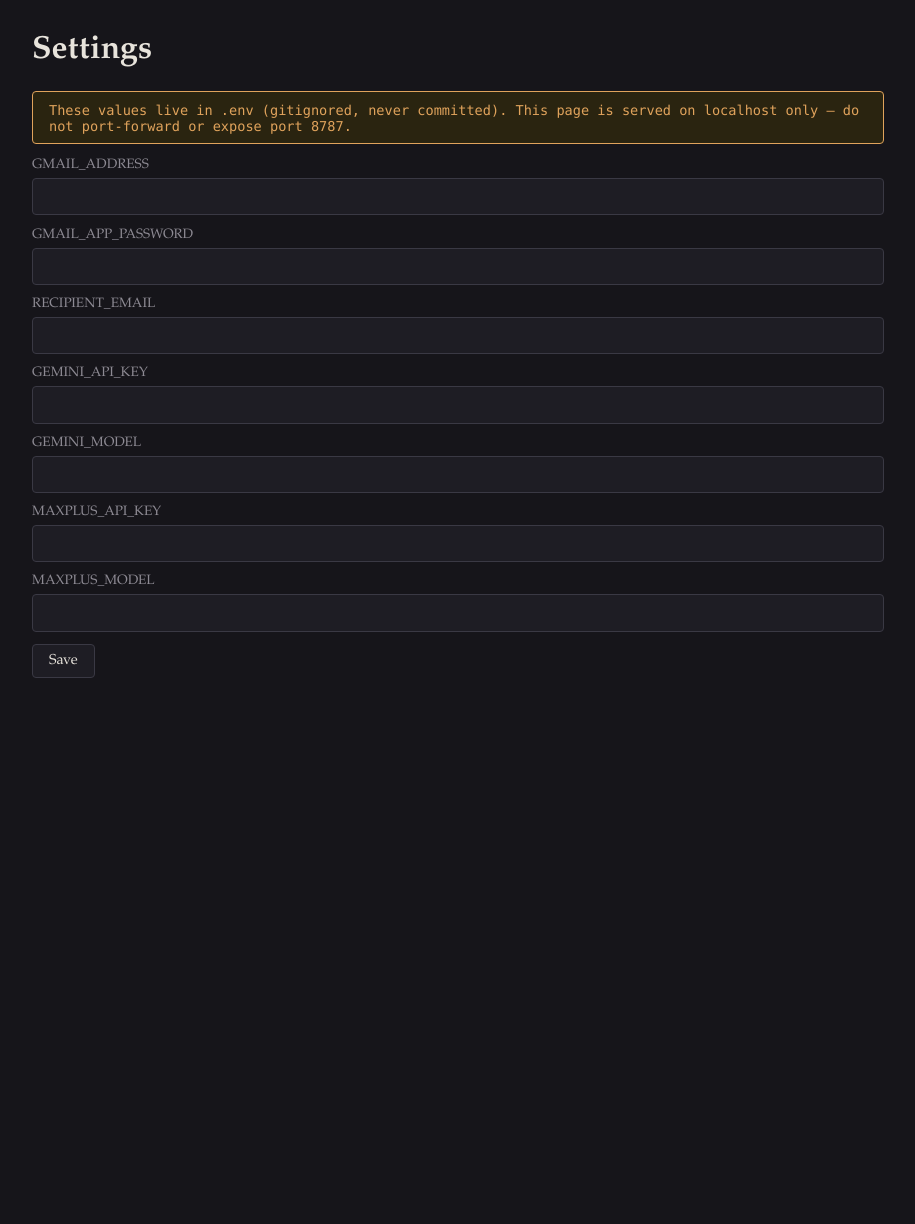
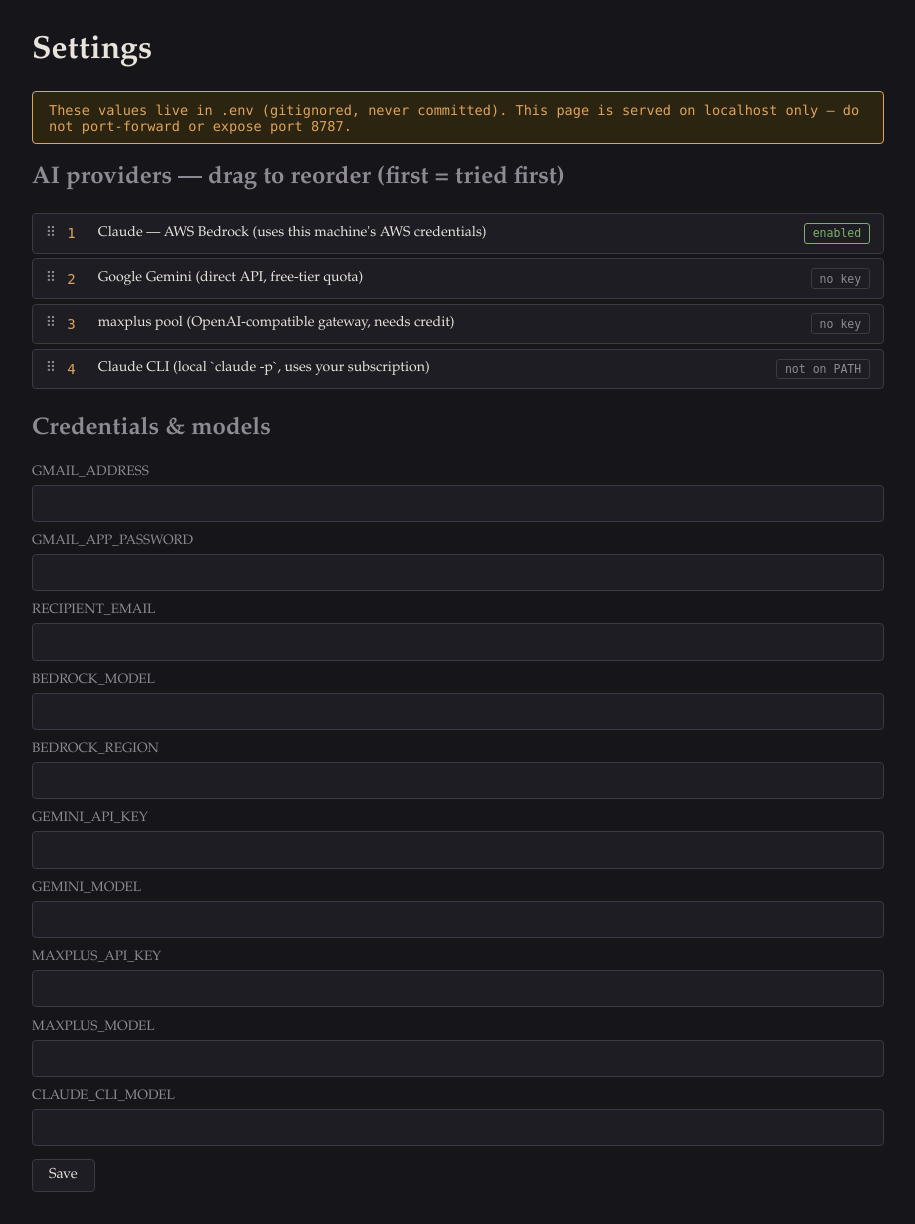
Before and after one commit to Jarkius/ai-briefing, a FastAPI app: page /settings in a window 1280 px wide. Shown: the part 49-1273 px from the top of the page, without its empty margins (182-1097 px from the left). Before the commit the page ends 727 px from the top, so only its background shows below. Run offline with FastAPI, Linux system fonts and the light colour scheme; some libraries are stand-ins or nearby versions.

Commit message:
Configurable AI provider chain with Claude-on-Bedrock as default first tier
The Generate phase's provider order is now data (PROVIDER_ORDER in
.env), not code: bedrock, gemini, maxplus, claude-cli by default, each
tier skipped when unconfigured and falling through on failure. New
bedrock tier uses the AnthropicBedrock client with the machine's AWS
credentials — the same chain Claude Code runs on — model
global.anthropic.claude-sonnet-4-5 (probed accessible on this account;
the Mantle endpoint and 4.6 IDs are not authorized). Provider call
table is late-bound via globals() so tests can monkeypatch tiers.

Settings tab: drag-to-reorder provider list (first = tried first) with
live availability badges (key set / installed / no key), persisted to
PROVIDER_ORDER and applied immediately via config.reload(). Bedrock
model/region and Claude CLI model are now editable too.

Caught in testing: generator unit tests were making LIVE Bedrock calls
once real AWS creds satisfied the default chain — added an autouse
fixture pinning BEDROCK_ENABLED=False and the legacy order for that
module. Live-verified: _grok_call served by Bedrock end-to-end.
156 tests green.

Co-Authored-By: Claude Fable 5 <noreply@anthropic.com>

```diff
--- a/pyproject.toml
+++ b/pyproject.toml
@@ -13,6 +13,7 @@ dependencies = [
     "google-auth>=2.30.0",
     "google-auth-oauthlib>=1.2.0",
     "google-api-python-client>=2.130.0",
+    "anthropic[bedrock]>=0.40.0",
 ]
 
 [project.optional-dependencies]
--- a/src/briefing/generator.py
+++ b/src/briefing/generator.py
@@ -325,40 +325,102 @@ def _claude_cli_call(system: str, user: str) -> str:
     return result.stdout.strip()
 
 
-def _grok_call(system: str, user: str, max_attempts: int = 4) -> str:
-    """Provider chain: maxplus first (if MAXPLUS_API_KEY is set), then the
-    direct Gemini API (if GEMINI_API_KEY is set), then the local Claude CLI
-    (if enabled and installed) as the final safety net. API tiers come
-    first since they're faster and don't consume the interactive Claude
-    session pool. Each tier logs its failure and falls through; raises the
-    last provider's error if every configured tier fails."""
+def _bedrock_call(system: str, user: str, max_attempts: int) -> str:
+    """Claude on AWS Bedrock, authenticated via the machine's AWS credentials
+    (same chain Claude Code uses under CLAUDE_CODE_USE_BEDROCK). Lazy import:
+    the anthropic SDK is only needed when this tier is enabled and reached."""
+    from anthropic import AnthropicBedrock
+
+    client = AnthropicBedrock(aws_region=config.BEDROCK_REGION)
     last_error = None
-    if config.MAXPLUS_API_KEY:
+    for attempt in range(max_attempts):
         try:
-            return _maxplus_call(system, user, max_attempts)
+            response = client.messages.create(
+                model=config.BEDROCK_MODEL,
+                max_tokens=4000,
+                system=system,
+                messages=[{"role": "user", "content": user}],
+            )
+            text = next((b.text for b in response.content if b.type == "text"), None)
+            if not text:
+                raise ValueError("Bedrock response contained no text block")
+            return text
+        except Exception as e:
+            # Auth/permission/validation errors are deterministic — fail fast
+            # to the next provider instead of burning the backoff budget.
+            name = type(e).__name__
+            if name in ("PermissionDeniedError", "AuthenticationError", "BadRequestError", "NotFoundError"):
+                log(f"  Bedrock call failed fast: {name}: {str(e)[:200]}")
+                raise
+            last_error = e
+            log(f"  Bedrock call failed (attempt {attempt + 1}/{max_attempts}): {name}: {str(e)[:200]}")
+            if attempt < max_attempts - 1:
+                time.sleep(10 * (2 ** attempt))
+    raise last_error
+
+
+def _claude_cli_tier(system: str, user: str, max_attempts: int) -> str:
+    """Claude CLI with retries — often the LAST tier, so a single transient
+    blip here kills the whole run (observed 2026-07-26 10:17)."""
+    last_error = None
+    for attempt in range(3):
+        try:
+            return _claude_cli_call(system, user)
         except Exception as e:
             last_error = e
-            log(f"  maxplus unavailable ({e}) — falling back to Gemini direct…")
-    if config.GEMINI_API_KEY:
+            log(f"  Claude CLI failed (attempt {attempt + 1}/3): {e}")
+            if attempt < 2:
+                time.sleep(15 * (attempt + 1))
+    raise last_error
+
+
+def _provider_available(name: str) -> bool:
+    if name == "bedrock":
+        return config.BEDROCK_ENABLED
+    if name == "maxplus":
+        return bool(config.MAXPLUS_API_KEY)
+    if name == "gemini":
+        return bool(config.GEMINI_API_KEY)
+    if name == "claude-cli":
+        return config.CLAUDE_CLI_ENABLED and _claude_cli_available()
+    return False
+
+
+# Names, not references — resolved via globals() at call time so the
+# functions stay late-bound (test monkeypatching, future hot-reload).
+_PROVIDER_CALLS = {
+    "bedrock": "_bedrock_call",
+    "maxplus": "_maxplus_call",
+    "gemini": "_gemini_call",
+    "claude-cli": "_claude_cli_tier",
+}
+
+
+def _grok_call(system: str, user: str, max_attempts: int = 4) -> str:
+    """Provider chain, ordered by config.PROVIDER_ORDER (editable in .env /
+    the panel's Settings tab — default: bedrock, gemini, maxplus, claude-cli).
+    Each configured+available tier is tried in order; failures log and fall
+    through; raises the last provider's error if every tier fails."""
+    last_error = None
+    tried_any = False
+    for name in config.PROVIDER_ORDER:
+        if name not in _PROVIDER_CALLS:
+            log(f"  unknown provider '{name}' in PROVIDER_ORDER — skipping")
+            continue
+        if not _provider_available(name):
+            continue
+        tried_any = True
         try:
-            return _gemini_call(system, user, max_attempts)
+            return globals()[_PROVIDER_CALLS[name]](system, user, max_attempts)
         except Exception as e:
             last_error = e
-            log(f"  Gemini direct failed: {e}")
-    if config.CLAUDE_CLI_ENABLED and _claude_cli_available():
-        # Retries like the API tiers get — this is the LAST tier, so a single
-        # transient blip here kills the whole run (observed 2026-07-26 10:17:
-        # one unexplained exit-1 with every manual repro succeeding).
-        for attempt in range(3):
-            try:
-                return _claude_cli_call(system, user)
-            except Exception as e:
-                last_error = e
-                log(f"  Claude CLI failed (attempt {attempt + 1}/3): {e}")
-                if attempt < 2:
-                    time.sleep(15 * (attempt + 1))
-    if last_error is None:
-        raise RuntimeError("No AI provider configured: set MAXPLUS_API_KEY or GEMINI_API_KEY")
+            log(f"  provider '{name}' failed: {e}")
+    if not tried_any or last_error is None:
+        raise RuntimeError(
+            "No AI provider available: configure one of PROVIDER_ORDER "
+            f"({', '.join(config.PROVIDER_ORDER)}) — set an API key, enable "
+            "Bedrock (AWS credentials), or install the claude CLI"
+        )
     raise last_error
 
 
--- a/src/panel/app.py
+++ b/src/panel/app.py
@@ -350,8 +350,37 @@ async def schedule_save(hour: int = Form(...), minute: int = Form(...)):
 # Only these keys are exposed/editable — the .env may hold other tooling vars.
 SETTINGS_KEYS = [
     "GMAIL_ADDRESS", "GMAIL_APP_PASSWORD", "RECIPIENT_EMAIL",
+    "PROVIDER_ORDER",
+    "BEDROCK_MODEL", "BEDROCK_REGION",
     "GEMINI_API_KEY", "GEMINI_MODEL", "MAXPLUS_API_KEY", "MAXPLUS_MODEL",
+    "CLAUDE_CLI_MODEL",
 ]
+
+KNOWN_PROVIDERS = ["bedrock", "gemini", "maxplus", "claude-cli"]
+
+PROVIDER_LABELS = {
+    "bedrock": "Claude — AWS Bedrock (uses this machine's AWS credentials)",
+    "gemini": "Google Gemini (direct API, free-tier quota)",
+    "maxplus": "maxplus pool (OpenAI-compatible gateway, needs credit)",
+    "claude-cli": "Claude CLI (local `claude -p`, uses your subscription)",
+}
+
+
+def _provider_status(name: str) -> str:
+    """Availability badge for the settings page — mirrors the generator's
+    own _provider_available logic without importing its call table."""
+    if name == "bedrock":
+        return "enabled" if config.BEDROCK_ENABLED else "disabled"
+    if name == "gemini":
+        return "key set" if config.GEMINI_API_KEY else "no key"
+    if name == "maxplus":
+        return "key set" if config.MAXPLUS_API_KEY else "no key"
+    if name == "claude-cli":
+        import shutil as _shutil
+        if not config.CLAUDE_CLI_ENABLED:
+            return "disabled"
+        return "installed" if _shutil.which("claude") else "not on PATH"
+    return "?"
 
 
 def _read_env_lines() -> list[str]:
@@ -363,15 +392,35 @@ def _read_env_lines() -> list[str]:
 
 @app.get("/settings", response_class=HTMLResponse)
 async def settings_page(request: Request):
-    values = {k: os.environ.get(k, "") for k in SETTINGS_KEYS}
+    values = {k: os.environ.get(k, "") for k in SETTINGS_KEYS if k != "PROVIDER_ORDER"}
+    # Current order first, then any known provider not yet in the list
+    order = [p for p in config.PROVIDER_ORDER if p in KNOWN_PROVIDERS]
+    order += [p for p in KNOWN_PROVIDERS if p not in order]
+    providers = [
+        {"name": p, "label": PROVIDER_LABELS[p], "status": _provider_status(p)}
+        for p in order
+    ]
     return templates.TemplateResponse(
-        request, "settings.html", {"active": "settings", "values": values}
+        request, "settings.html",
+        {"active": "settings", "values": values, "providers": providers},
     )
 
 
 @app.post("/settings", response_class=HTMLResponse)
 async def settings_save(request: Request):
     form = await request.form()
+    form = dict(form)
+    # provider_order arrives as an ordered list of hidden inputs (one per
+    # row, in display order) — join into the env value.
+    order = [
+        v for k, v in sorted(
+            ((k, v) for k, v in form.items() if k.startswith("provider_order_")),
+            key=lambda kv: int(kv[0].rsplit("_", 1)[1]),
+        )
+        if v in KNOWN_PROVIDERS
+    ]
+    if order:
+        form["PROVIDER_ORDER"] = ",".join(order)
     # Rewrite only known keys in place, preserving unrelated lines/comments.
     # Values are NEVER logged (plan step 15).
     lines = _read_env_lines()
--- a/src/panel/static/panel.css
+++ b/src/panel/static/panel.css
@@ -82,6 +82,22 @@ textarea, input[type="text"], input[type="password"], input[type="time"], select
 .settings-form label { display: block; margin: 0.7rem 0; font-size: 0.85rem; color: var(--muted); }
 .settings-form input { margin-top: 0.25rem; }
 
+.provider-list { list-style: none; padding: 0; margin: 0.4rem 0; }
+.provider-row {
+  display: flex; align-items: center; gap: 0.7rem;
+  padding: 0.55rem 0.8rem; margin: 0.3rem 0;
+  background: var(--panel); border: 1px solid #3a3944; border-radius: 4px;
+  cursor: grab; font-size: 0.88rem;
+}
+.provider-row:active { cursor: grabbing; }
+.grip { color: var(--muted); }
+.p-rank { font-family: ui-monospace, monospace; color: var(--accent); width: 1.2rem; }
+.p-label { flex: 1; }
+.p-status { font-family: ui-monospace, monospace; font-size: 0.72rem; padding: 0.15rem 0.5rem;
+  border-radius: 3px; border: 1px solid; }
+.p-status.ok { color: var(--ok); border-color: var(--ok); }
+.p-status.off { color: var(--muted); border-color: #3a3944; }
+
 .phase-strip { display: flex; gap: 0.6rem; flex-wrap: wrap; margin: 0.6rem 0 1rem; }
 .phase { font-family: ui-monospace, Menlo, monospace; font-size: 0.78rem;
   padding: 0.3rem 0.7rem; border-radius: 3px; border: 1px solid #3a3944; color: var(--muted); }
--- a/src/panel/templates/settings.html
+++ b/src/panel/templates/settings.html
@@ -3,7 +3,22 @@
 <h1>Settings</h1>
 <div class="banner banner-warn">These values live in .env (gitignored, never committed). This page is served on
 localhost only — do not port-forward or expose port 8787.</div>
-<form hx-post="/settings" hx-target="#banner" hx-swap="innerHTML" class="settings-form">
+
+<form hx-post="/settings" hx-target="#banner" hx-swap="innerHTML" class="settings-form" id="settings-form">
+
+  <h2 class="muted">AI providers — drag to reorder (first = tried first)</h2>
+  <ul class="provider-list" id="provider-list">
+    {% for p in providers %}
+    <li class="provider-row" draggable="true" data-provider="{{ p.name }}">
+      <span class="grip">⠿</span>
+      <span class="p-rank">{{ loop.index }}</span>
+      <span class="p-label">{{ p.label }}</span>
+      <span class="p-status {{ 'ok' if p.status in ('enabled', 'key set', 'installed') else 'off' }}">{{ p.status }}</span>
+    </li>
+    {% endfor %}
+  </ul>
+
+  <h2 class="muted" style="margin-top:1.6rem">Credentials & models</h2>
   {% for key, val in values.items() %}
   <label>{{ key }}
     <input type="{{ 'password' if 'PASSWORD' in key or 'KEY' in key else 'text' }}"
@@ -13,4 +28,26 @@ localhost only — do not port-forward or expose port 8787.</div>
   <div class="actions" style="margin-top:0.8rem"><button type="submit">Save</button></div>
 </form>
 <div id="banner"></div>
+
+<script>
+// Drag-to-reorder for the provider list; on submit, inject hidden inputs
+// provider_order_0..n reflecting the display order.
+const list = document.getElementById('provider-list');
+let dragging = null;
+list.addEventListener('dragstart', e => { dragging = e.target.closest('.provider-row'); });
+list.addEventListener('dragover', e => {
+  e.preventDefault();
+  const over = e.target.closest('.provider-row');
+  if (!over || over === dragging) return;
+  const rect = over.getBoundingClientRect();
+  const after = (e.clientY - rect.top) > rect.height / 2;
+  list.insertBefore(dragging, after ? over.nextSibling : over);
+  list.querySelectorAll('.p-rank').forEach((el, i) => el.textContent = i + 1);
+});
+document.getElementById('settings-form').addEventListener('htmx:configRequest', e => {
+  list.querySelectorAll('.provider-row').forEach((row, i) => {
+    e.detail.parameters['provider_order_' + i] = row.dataset.provider;
+  });
+});
+</script>
 {% endblock %}
```
Also changed, not shown: src/briefing/config.py (+16 -0 lines), tests/panel/test_forms.py (+40 -0 lines), tests/test_generator.py (+66 -1 lines).
